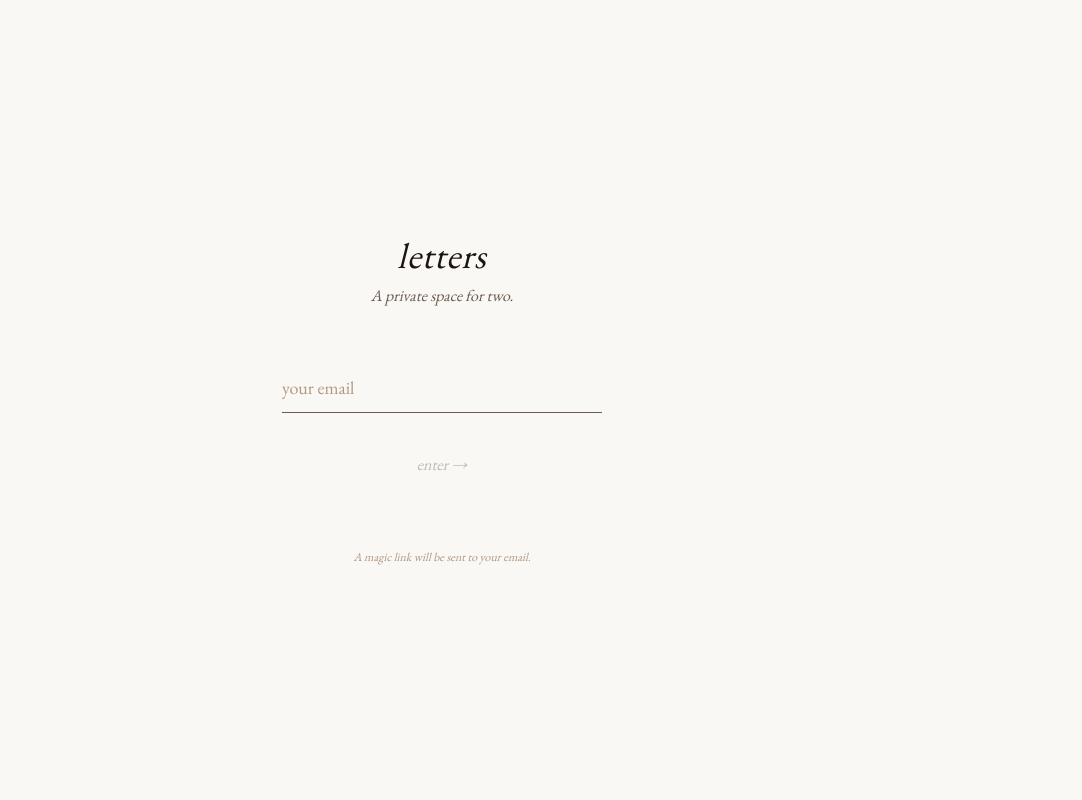
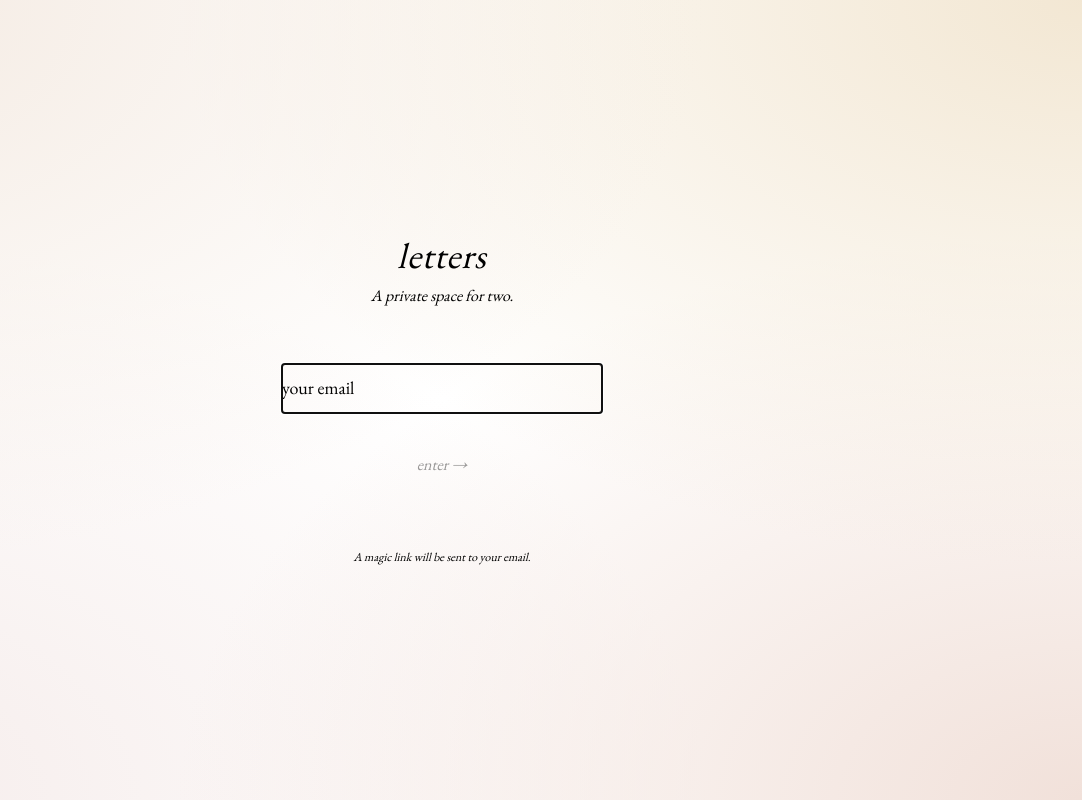
Before and after one commit to harshvardhanchoudhary/letters, a Next.js app: page /login in a window 1280 px wide. Shown: the whole page, without its empty margins (198-1280 px from the left). Built offline with nearby package versions, Linux system fonts and the light colour scheme.

Commit message:
Update globals.css

```diff
--- a/app/globals.css
+++ b/app/globals.css
@@ -2,70 +2,42 @@
 @tailwind components;
 @tailwind utilities;
 
-/* LEARN: CSS custom properties (variables) defined here are the single
-   source of truth for the colour palette. Tailwind reads these via
-   tailwind.config.ts. If we ever want a dark mode or seasonal theme,
-   we change values here and the whole app updates. */
-
 :root {
-  --paper: #FAF8F5;
-  --paper-dark: #F0EBE3;
-  --paper-darker: #E8DDD0;
-  --ink: #1C1410;
-  --ink-muted: #6B5B4E;
-  --ink-faint: #B09880;
-  --accent: #7C5C4C;
-  --accent-light: #A07060;
-  --border: #E8E0D5;
-  --border-dark: #D8CCBE;
+  var(--paper): #FAF8F5;
+  var(--paper-dark): #F0EBE3;
+  var(--ink): #0A0A0A;
+  var(--ink-muted): #525252;
+  var(--accent): #7C5C4C;
+  var(--accent-light): #A07060;
+  var(--border): rgba(232, 224, 213, 0.5);
 }
 
-*,
-*::before,
-*::after {
+*, *::before, *::after {
   box-sizing: border-box;
+}
+
+body {
+  background-color: var(--paper);
+  background-image:
+    radial-gradient(at 0% 0%, hsla(28, 46%, 92%, 1) 0px, transparent 50%),
+    radial-gradient(at 100% 0%, hsla(38, 56%, 89%, 1) 0px, transparent 50%),
+    radial-gradient(at 100% 100%, hsla(18, 46%, 90%, 1) 0px, transparent 50%),
+    radial-gradient(at 0% 100%, hsla(8, 36%, 94%, 1) 0px, transparent 50%);
+  background-attachment: fixed;
+  color: var(--ink);
+  font-family: var(--font-garamond), serif;
+  -webkit-font-smoothing: antialiased;
 }
 
 html {
   scroll-behavior: smooth;
 }
 
-/* Text selection — uses accent colour to feel intentional */
 ::selection {
   background-color: var(--accent);
   color: var(--paper);
 }
 
-/* Minimal, warm scrollbar */
 ::-webkit-scrollbar {
-  width: 5px;
+  display: none;
 }
-::-webkit-scrollbar-track {
-  background: var(--paper-dark);
-}
-::-webkit-scrollbar-thumb {
-  background: var(--border-dark);
-  border-radius: 2px;
-}
-::-webkit-scrollbar-thumb:hover {
-  background: var(--ink-faint);
-}
-
-/* Inputs and textareas: no outline, we style focus states manually */
-textarea,
-input {
-  outline: none;
-}
-
-textarea {
-  resize: none;
-}
-
-/* Letter reading typography */
-.letter-body {
-  font-size: 1.0625rem;
-  line-height: 1.9;
-  color: var(--ink);
-  white-space: pre-wrap;
-  word-break: break-word;
-}
```
